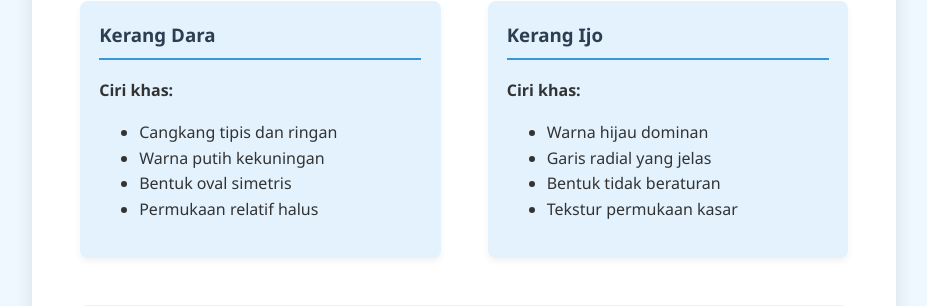
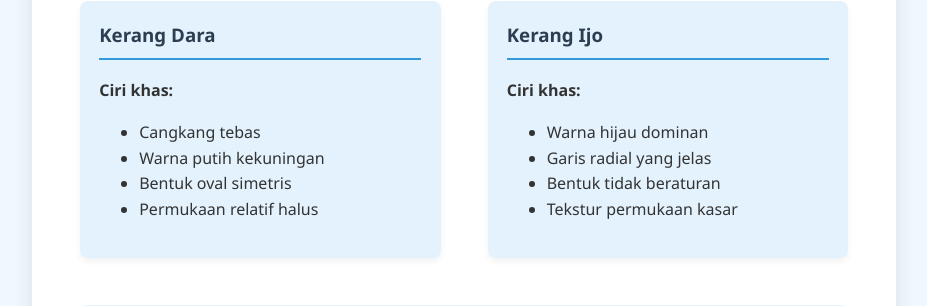
Before and after one commit to seffirzhn/ProjectPCitra, a Flask app: page / in a window 1280 px wide. Shown: the part 812-1118 px from the top of the page, without its empty margins (176-1103 px from the left). Run offline with Flask 3, Linux system fonts and the light colour scheme.

Commit message:
Commit Ketiga

```diff
--- a/templates/index.html
+++ b/templates/index.html
@@ -249,7 +249,7 @@
                     <h3>Kerang Dara</h3>
                     <p><strong>Ciri khas:</strong></p>
                     <ul>
-                        <li>Cangkang tipis dan ringan</li>
+                        <li>Cangkang tebas</li>
                         <li>Warna putih kekuningan</li>
                         <li>Bentuk oval simetris</li>
                         <li>Permukaan relatif halus</li>
```
